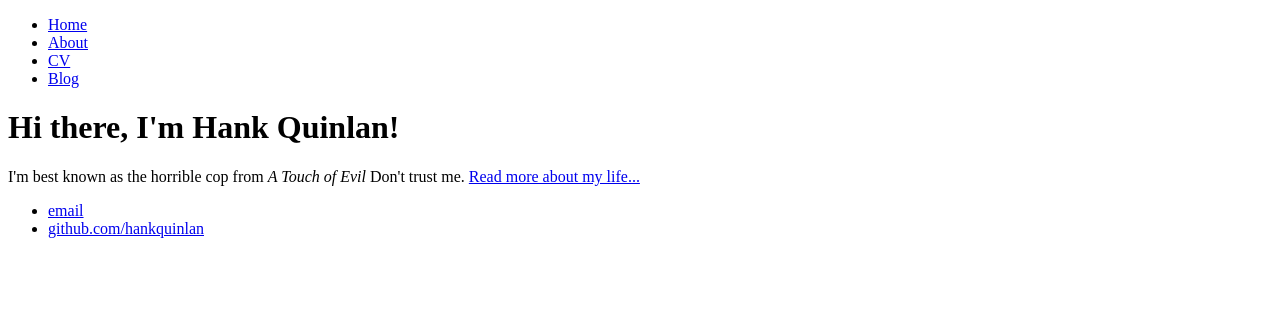
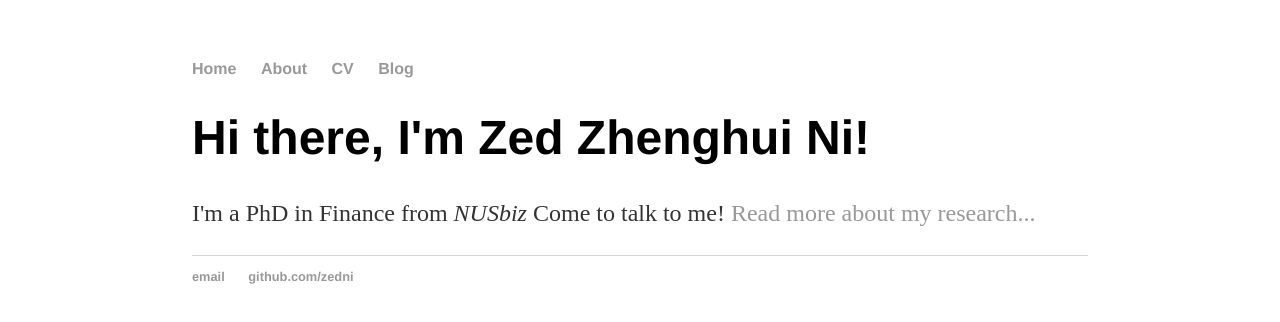
Before and after one commit to Plainbicycle/zed.ni.github.io, a plain HTML site: page index.html in a window 1280 px wide. Drawn offline with Linux system fonts and the light colour scheme; files that its build step writes are made by us from their sources.

Commit message:
Update index.html

```diff
--- a/index.html
+++ b/index.html
@@ -1,7 +1,9 @@
 <!DOCTYPE html>
 <html>
 	<head>
-		<title>Hank Quinlan, Horrible Cop</title>
+		<title>Zed Zhenghui Ni, Horrible Cop</title>
+		<!-- link to main stylesheet -->
+		<link rel="stylesheet" type="text/css" href="/css/main.css">
 	</head>
 	<body>
 		<nav>
@@ -14,14 +16,14 @@
 		</nav>
 		<div class="container">
     		<div class="blurb">
-        		<h1>Hi there, I'm Hank Quinlan!</h1>
-				<p>I'm best known as the horrible cop from <em>A Touch of Evil</em> Don't trust me. <a href="/about">Read more about my life...</a></p>
+        		<h1>Hi there, I'm Zed Zhenghui Ni!</h1>
+				<p>I'm a PhD in Finance from <em>NUSbiz</em> Come to talk to me! <a href="/about">Read more about my research...</a></p>
     		</div><!-- /.blurb -->
 		</div><!-- /.container -->
 		<footer>
     		<ul>
-        		<li><a href="mailto:hankquinlanhub@gmail.com">email</a></li>
-        		<li><a href="https://github.com/hankquinlan">github.com/hankquinlan</a></li>
+        		<li><a href="mailto:cufenzh@gmail.com">email</a></li>
+        		<li><a href="https://github.com/zedni">github.com/zedni</a></li>
 			</ul>
 		</footer>
 	</body>
```
